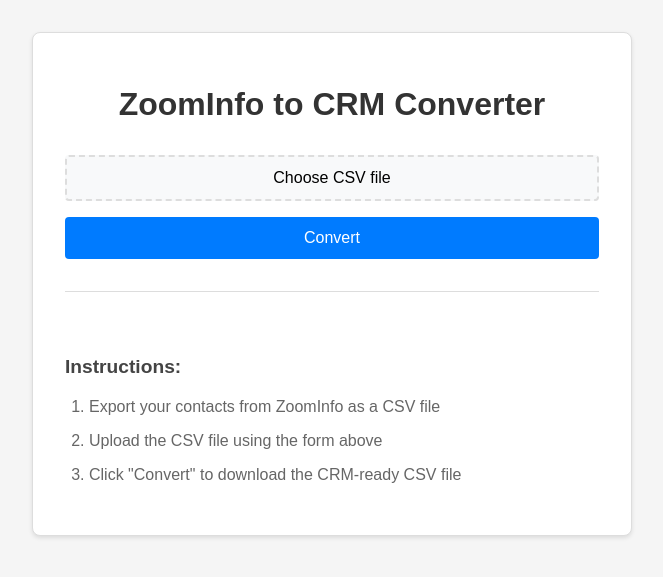
After one commit to Hunto-ai/convert, a Flask app: page / in a window 1280 px wide. The commit adds this page. Shown: the top 577 px of the page, without its empty margins (308-971 px from the left). Run offline with Flask 3, Linux system fonts and the light colour scheme.

Commit message:
Add index.html template and update styles

```diff
--- a/static/styles.css
+++ b/static/styles.css
@@ -3,9 +3,11 @@ body {
     max-width: 600px;
     margin: 2rem auto;
     padding: 0 1rem;
+    background-color: #f5f5f5;
 }
 
 .container {
+    background-color: white;
     border: 1px solid #ddd;
     padding: 2rem;
     border-radius: 8px;
@@ -15,17 +17,46 @@ body {
 h1 {
     color: #333;
     margin-bottom: 2rem;
+    text-align: center;
+}
+
+h2 {
+    color: #444;
+    font-size: 1.2rem;
+    margin-top: 2rem;
+}
+
+.upload-container {
+    margin: 2rem 0;
+}
+
+.file-input-container {
+    position: relative;
+    margin-bottom: 1rem;
 }
 
 input[type="file"] {
-    margin-bottom: 1rem;
-    padding: 0.5rem;
-    border: 1px solid #ddd;
-    border-radius: 4px;
-    width: 100%;
+    position: absolute;
+    left: -9999px;
 }
 
-button {
+.file-label {
+    display: block;
+    padding: 0.75rem;
+    background-color: #f8f9fa;
+    border: 2px dashed #ddd;
+    border-radius: 4px;
+    text-align: center;
+    cursor: pointer;
+    transition: all 0.3s ease;
+}
+
+.file-label:hover {
+    border-color: #007bff;
+    background-color: #e9ecef;
+}
+
+.convert-button {
     background-color: #007bff;
     color: white;
     padding: 0.75rem 1.5rem;
@@ -34,8 +65,25 @@ button {
     cursor: pointer;
     width: 100%;
     font-size: 1rem;
+    transition: background-color 0.3s ease;
 }
 
-button:hover {
+.convert-button:hover {
     background-color: #0056b3;
 }
+
+.instructions {
+    margin-top: 2rem;
+    padding-top: 2rem;
+    border-top: 1px solid #ddd;
+}
+
+.instructions ol {
+    padding-left: 1.5rem;
+    line-height: 1.6;
+}
+
+.instructions li {
+    margin-bottom: 0.5rem;
+    color: #666;
+}
--- /dev/null
+++ b/templates/index.html
@@ -0,0 +1,31 @@
+<!DOCTYPE html>
+<html lang="en">
+<head>
+    <meta charset="UTF-8">
+    <meta name="viewport" content="width=device-width, initial-scale=1.0">
+    <title>ZoomInfo to CRM Converter</title>
+    <link rel="stylesheet" href="{{ url_for('static', filename='styles.css') }}">
+</head>
+<body>
+    <div class="container">
+        <h1>ZoomInfo to CRM Converter</h1>
+        <div class="upload-container">
+            <form action="{{ url_for('convert_file') }}" method="post" enctype="multipart/form-data">
+                <div class="file-input-container">
+                    <input type="file" name="file" id="file" accept=".csv" required>
+                    <label for="file" class="file-label">Choose CSV file</label>
+                </div>
+                <button type="submit" class="convert-button">Convert</button>
+            </form>
+        </div>
+        <div class="instructions">
+            <h2>Instructions:</h2>
+            <ol>
+                <li>Export your contacts from ZoomInfo as a CSV file</li>
+                <li>Upload the CSV file using the form above</li>
+                <li>Click "Convert" to download the CRM-ready CSV file</li>
+            </ol>
+        </div>
+    </div>
+</body>
+</html>
```
